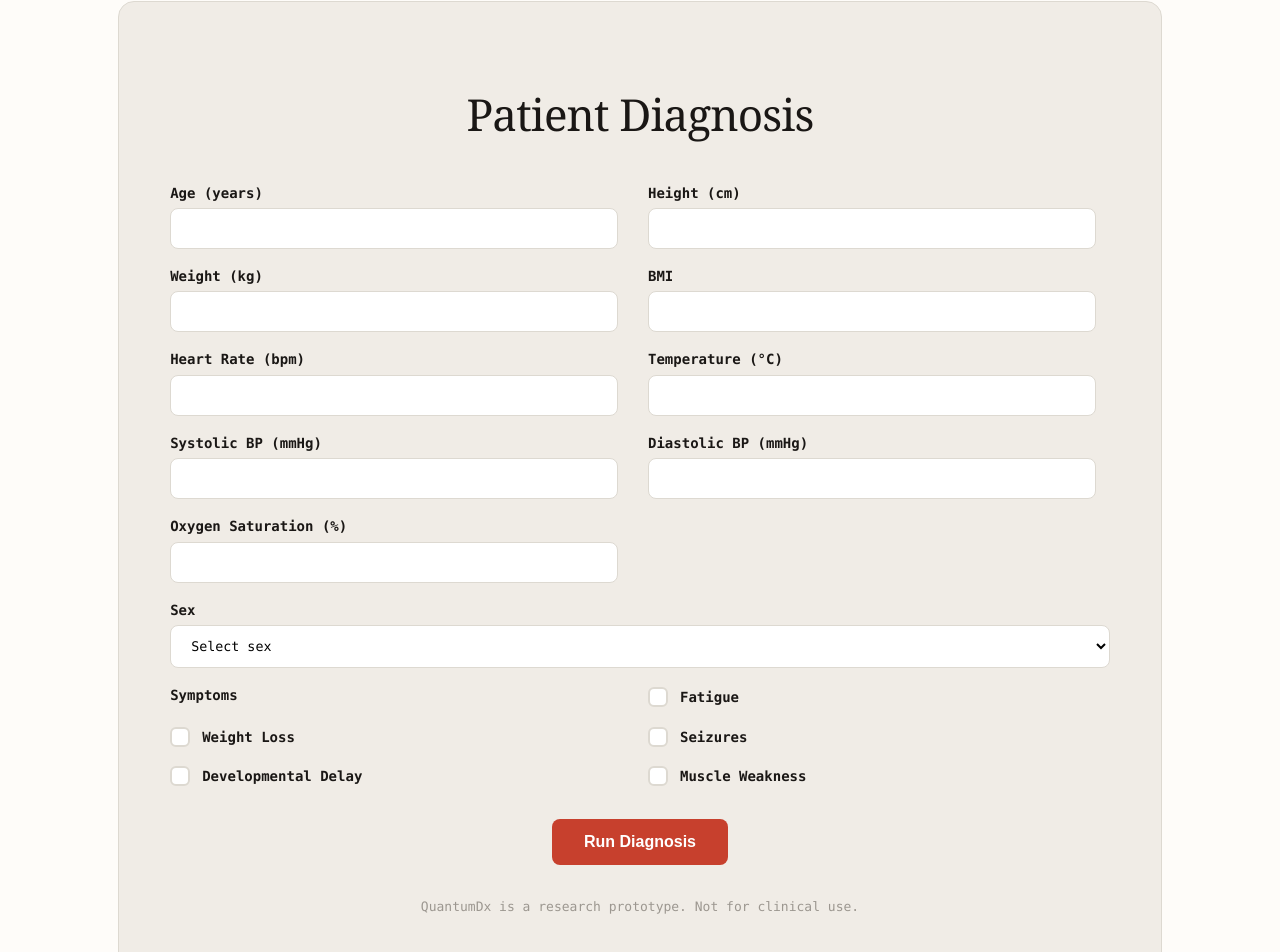
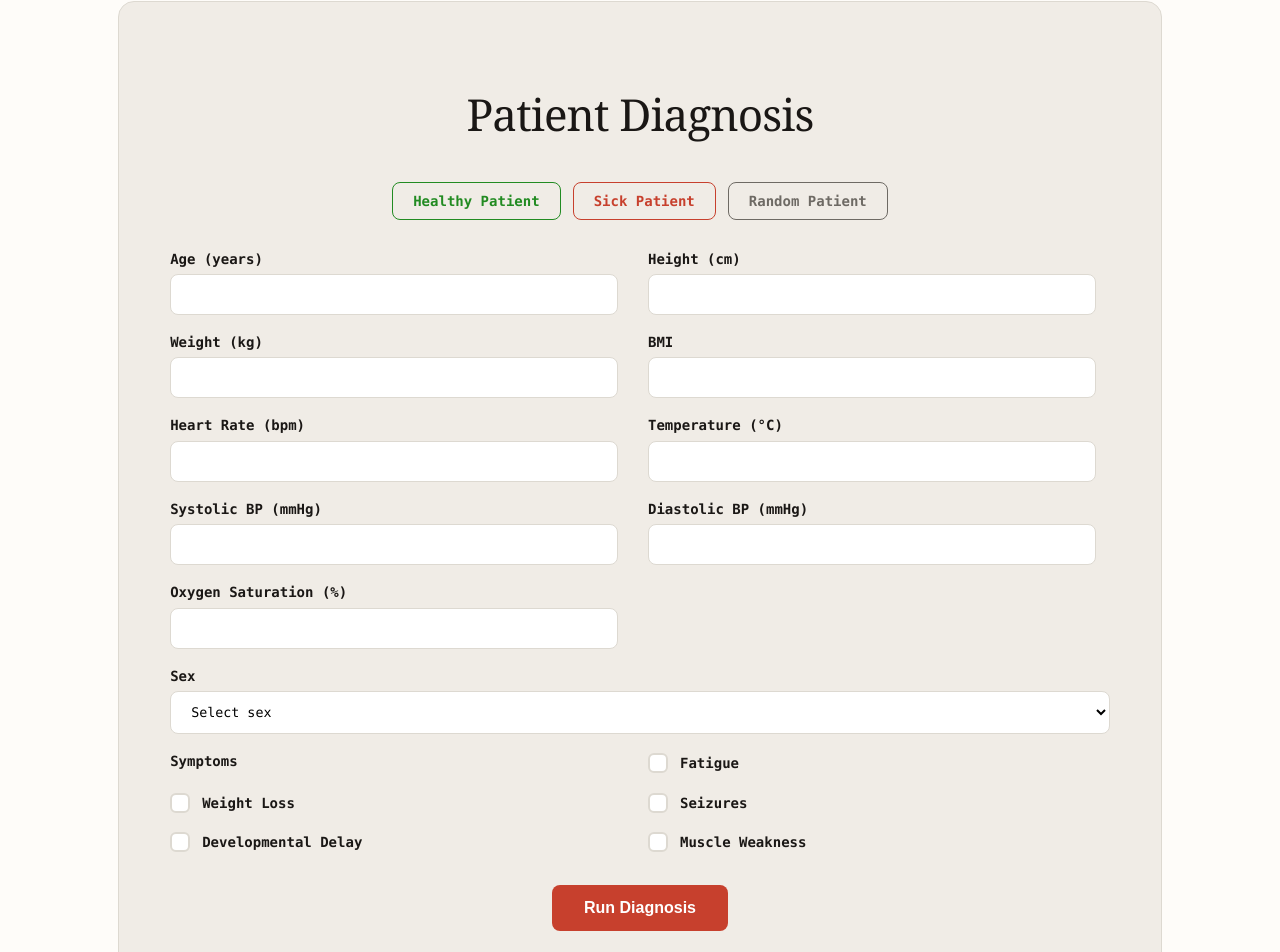
Before and after one commit to MatthiasMasiero/H4H2026, a React (Vite) app in the folder Web App/: page / in a window 1280 px wide. Shown: the part 3212-4164 px from the top of the page. Built offline with nearby package versions, Linux system fonts and the light colour scheme.

Commit message:
Add healthy, sick, and random patient preset buttons to diagnosis form

```diff
--- a/Web App/src/components/LaunchCta.tsx
+++ b/Web App/src/components/LaunchCta.tsx
@@ -28,6 +28,69 @@ interface PredictionResult {
     healthy_probability: number;
     model_used: string;
     quantum_signature_dim: number;
+}
+
+const HEALTHY_PRESET: PatientData = {
+    age_years: 28,
+    sex: "male",
+    height_cm: 175,
+    weight_kg: 72,
+    bmi: 23.5,
+    heart_rate_bpm: 68,
+    temperature_c: 36.8,
+    systolic_bp_mmHg: 118,
+    diastolic_bp_mmHg: 76,
+    oxygen_saturation_pct: 98,
+    fatigue: false,
+    weight_loss: false,
+    seizures: false,
+    developmental_delay: false,
+    muscle_weak: false,
+};
+
+const SICK_PRESET: PatientData = {
+    age_years: 52,
+    sex: "female",
+    height_cm: 160,
+    weight_kg: 51,
+    bmi: 19.9,
+    heart_rate_bpm: 115,
+    temperature_c: 39.2,
+    systolic_bp_mmHg: 165,
+    diastolic_bp_mmHg: 108,
+    oxygen_saturation_pct: 89,
+    fatigue: true,
+    weight_loss: true,
+    seizures: true,
+    developmental_delay: true,
+    muscle_weak: true,
+};
+
+function randomBetween(min: number, max: number, decimals = 0): number {
+    const val = Math.random() * (max - min) + min;
+    return Number(val.toFixed(decimals));
+}
+
+function generateRandomPatient(): PatientData {
+    const height = randomBetween(50, 195);
+    const weight = randomBetween(8, 120, 1);
+    return {
+        age_years: randomBetween(1, 80),
+        sex: Math.random() > 0.5 ? "male" : "female",
+        height_cm: height,
+        weight_kg: weight,
+        bmi: Number((weight / (height / 100) ** 2).toFixed(1)),
+        heart_rate_bpm: randomBetween(50, 135),
+        temperature_c: randomBetween(355, 395) / 10,
+        systolic_bp_mmHg: randomBetween(85, 185),
+        diastolic_bp_mmHg: randomBetween(40, 120),
+        oxygen_saturation_pct: randomBetween(860, 1000) / 10,
+        fatigue: Math.random() < 0.3,
+        weight_loss: Math.random() < 0.25,
+        seizures: Math.random() < 0.15,
+        developmental_delay: Math.random() < 0.1,
+        muscle_weak: Math.random() < 0.25,
+    };
 }
 
 function PatientForm() {
@@ -150,6 +213,43 @@ function PatientForm() {
                     >
                         Patient Diagnosis
                     </h2>
+                    <div style={{
+                        display: "flex",
+                        justifyContent: "center",
+                        gap: 12,
+                        marginBottom: 28,
+                        flexWrap: "wrap",
+                    }}>
+                        {[
+                            { label: "Healthy Patient", preset: HEALTHY_PRESET, color: "#228B22" },
+                            { label: "Sick Patient", preset: SICK_PRESET, color: "var(--red)" },
+                            { label: "Random Patient", preset: null as PatientData | null, color: "var(--gray-600, #555)" },
+                        ].map((btn) => (
+                            <button
+                                key={btn.label}
+                                type="button"
+                                onClick={() => {
+                                    setForm(btn.preset ?? generateRandomPatient());
+                                    setResult(null);
+                                    setError(null);
+                                }}
+                                style={{
+                                    padding: "10px 20px",
+                                    fontSize: 14,
+                                    borderRadius: 8,
+                                    fontWeight: 600,
+                                    fontFamily: "var(--mono)",
+                                    background: "transparent",
+                                    color: btn.color,
+                                    border: `1.5px solid ${btn.color}`,
+                                    cursor: "pointer",
+                                    transition: "all 0.2s ease",
+                                }}
+                            >
+                                {btn.label}
+                            </button>
+                        ))}
+                    </div>
                     <form
                         onSubmit={handleSubmit}
                         style={{
@@ -183,6 +283,7 @@ function PatientForm() {
                                     id={field.name}
                                     type="number"
                                     name={field.name}
+                                    value={(form as any)[field.name] || ""}
                                     onChange={handleChange}
                                     style={{
                                         padding: "12px 16px",
```
